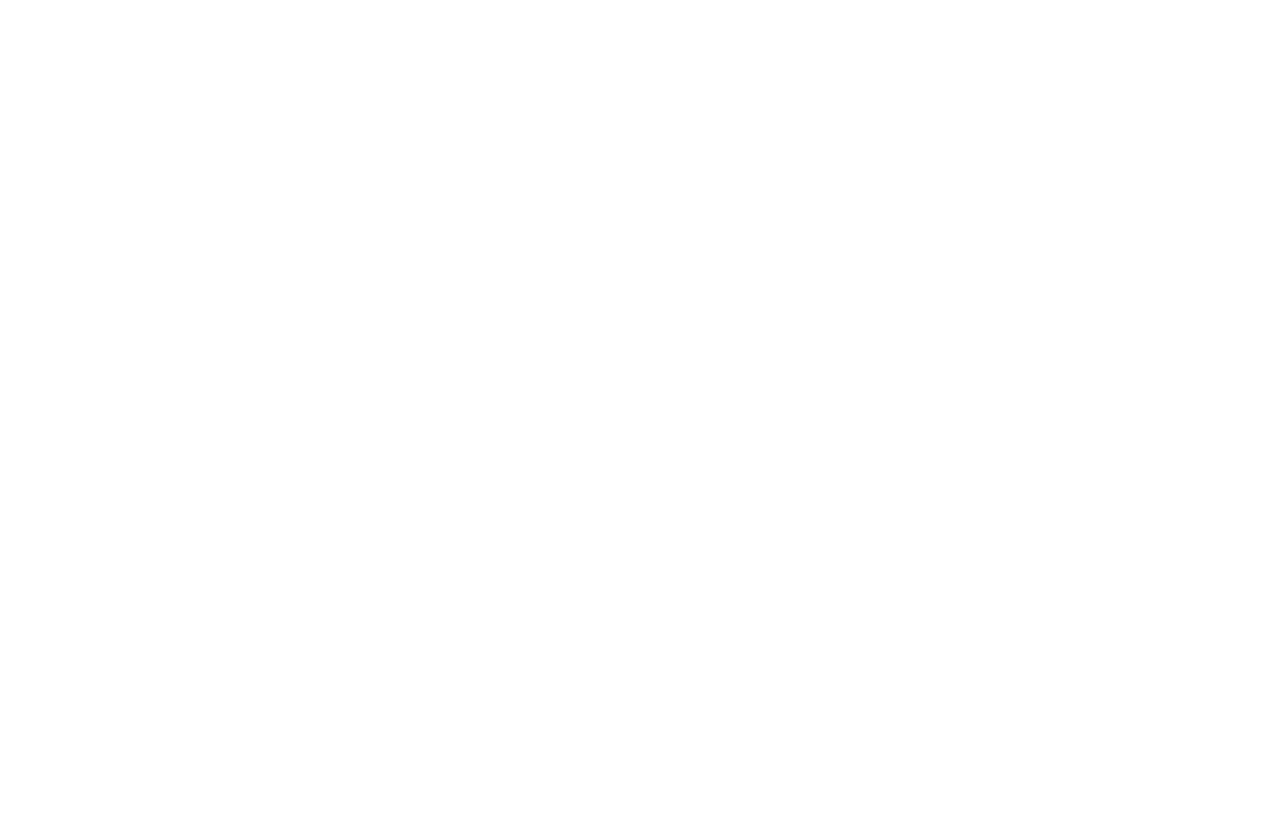
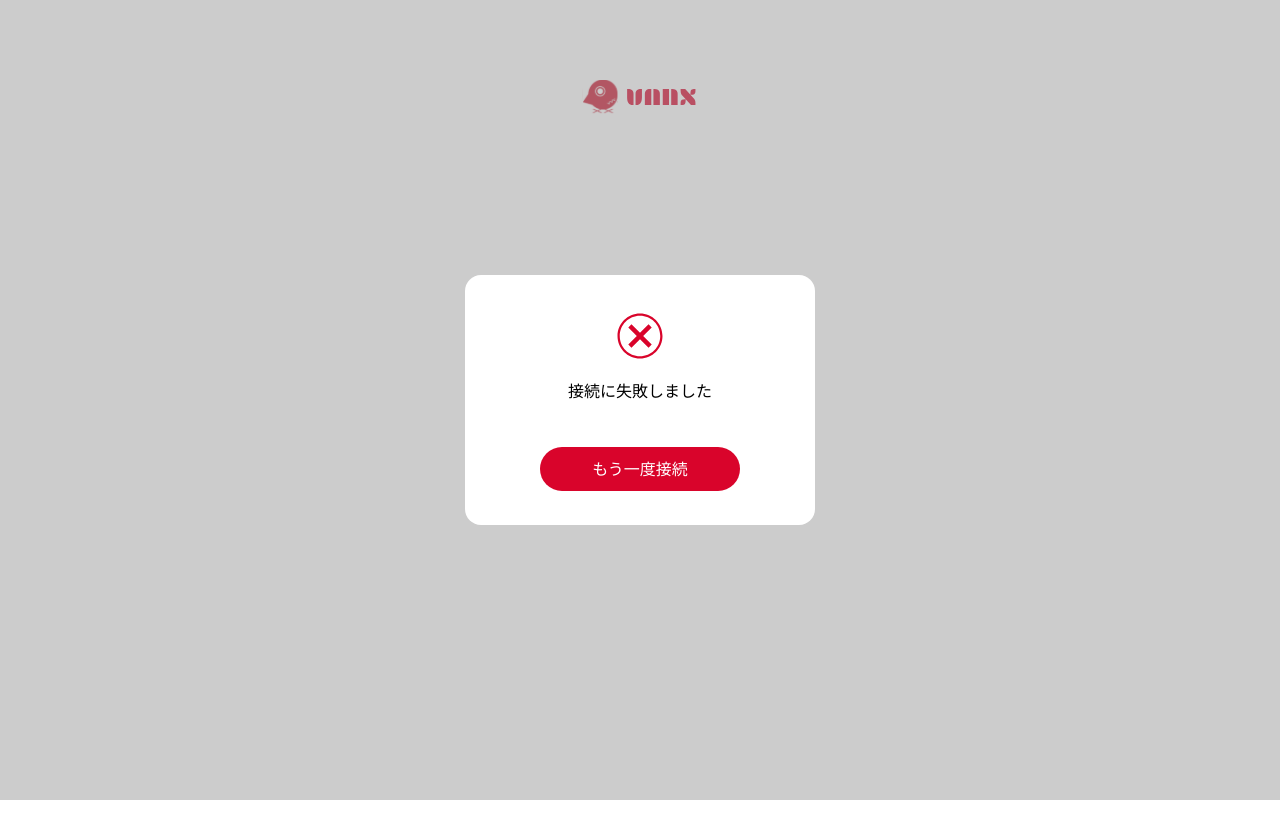
Before and after one commit to Gran-App-Vantan/vanx-frontend, a Next.js app in the folder vanx-app/: page /connection in a window 1280 px wide. Shown: the top 838 px of the page. Before the commit the page ends 800 px from the top, so only its background shows below. Built offline with nearby package versions, Linux system fonts and the light colour scheme.

Commit message:
connecting-pageのUIを実装

```diff
--- a/vanx-app/app/connection/page.tsx
+++ b/vanx-app/app/connection/page.tsx
@@ -1,3 +1,50 @@
+"use client";
+
+import { useState } from "react";
+import { Logo, Modal } from "@/components/shared";
+import { LoadingIcon, LargeCheckIcon, FailureIcon } from "@/components/shared/icons";
+
+type isConnecting = "connecting" | "connected" | "failed";
+
 export default function Connection() {
-  return <>{/* 接続ページ */}</>;
+  const [connectionState, setConnectionState] = useState<isConnecting>("failed");
+
+  return (
+    <main>
+      <div className="flex justify-center items-start w-screen h-screen mt-20">
+        <Logo />
+      </div>
+      <Modal
+        size="large"
+        openModal={true} // 常に表示
+        onClose={() => {}} // 閉じる操作を無効化
+      >
+        {connectionState === "connecting" ? (
+          <div className="flex flex-col items-center gap-4">
+            <LoadingIcon className="animate-spin"/>
+            <p className="text-text text-normal">接続中...</p>
+          </div>
+        ) : connectionState === "connected" ? (
+          <div className="flex flex-col items-center gap-4">
+            <LargeCheckIcon />
+            <div className="text-normal text-text text-center">
+              <p>接続に成功しました！</p>
+              <p>ゲームをお楽しみください！</p>
+            </div>
+          </div>
+        ) : (
+          <div className="flex flex-col items-center gap-4">
+            <FailureIcon />
+            <p>接続に失敗しました</p>
+            <button
+              className="flex justify-center items-center w-50 h-11 bg-accent text-white rounded-full mt-7"
+              onClick={() => setConnectionState("connecting")} // connectionStateを"connecting"に変更
+            >
+              もう一度接続
+            </button>
+          </div>
+        )}
+      </Modal>
+    </main>
+  );
 }
```
